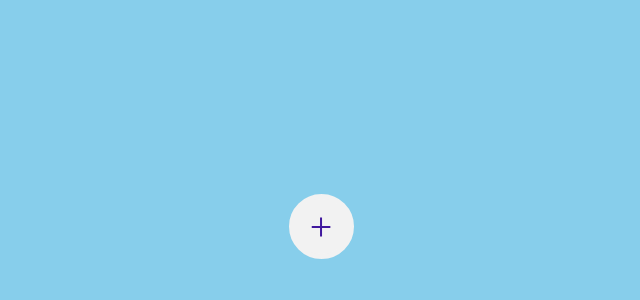
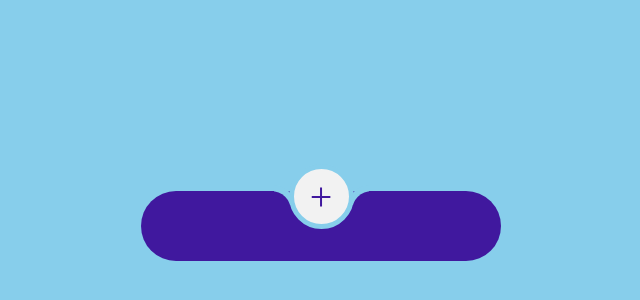
Before and after one commit to MojtabaAhmadpour/Mobile-Menu, a Next.js app: page / in a window 1280 px wide. Shown: the part 174-474 px from the top of the page, without its empty margins (319-959 px from the left). Built offline with nearby package versions, Linux system fonts and the light colour scheme.

Commit message:
Forming the base of the main menu

```diff
--- a/src/app/globals.css
+++ b/src/app/globals.css
@@ -1,24 +1,18 @@
-*{
+* {
     padding: 0;
     margin: 0;
     box-sizing: border-box;
 }
 
-.container{
+.container {
     display: flex;
     align-items: center;
     justify-content: center;
     min-height: 100vh;
     background: skyblue;
 }
-.navigation{
-    position: relative;
-    display: flex;
-    align-items: center;
-    justify-content: center;
-}
 
-.menuToggle{
+.menuToggle {
     position: relative;
     display: flex;
     align-items: center;
@@ -26,13 +20,14 @@
     width: 65px;
     height: 65px;
     background: #f2f2f2;
-    border: 5px solid #f2f2f2;
+    border: 5px solid skyblue;
     border-radius: 50%;
     cursor: pointer;
     z-index: 10;
+    transform: translateY(-30px);
 }
 
-.menuToggle::before{
+.menuToggle::before {
     content: '+';
     position: absolute;
     font-size: 40px;
@@ -40,6 +35,43 @@
     color: #40189E;
 }
 
-.menuToggle.active::before{
+.menuToggle.active::before {
     transform: rotate(225deg);
 }
+
+.menu {
+    position: absolute;
+    width: 360px;
+    height: 70px;
+    background: #40189E;
+    border-radius: 70px;
+}
+
+.menuToggle span {
+    position: absolute;
+    inset: 0;
+}
+
+.menuToggle span::before {
+    content: '';
+    position: absolute;
+    width: 20px;
+    height: 20px;
+    left: -23px;
+    top: 22px;
+    background: transparent;
+    border-top-right-radius: 20px;
+    box-shadow: 3px -6px skyblue;
+}
+
+.menuToggle span::after {
+    content: '';
+    position: absolute;
+    width: 20px;
+    height: 20px;
+    right: -23px;
+    top: 22px;
+    background: transparent;
+    border-top-left-radius: 20px;
+    box-shadow: -3px -6px skyblue;
+}
--- a/src/app/page.js
+++ b/src/app/page.js
@@ -14,13 +14,11 @@ export default function Home() {
     <>
 
       <div className="container">
-        <div classNames="navigation">
+          <div className="menu"></div>
           <div className={`menuToggle ${isRotate ? "active" : ""}`}
-          onClick={Change}
-
-          ></div>
-          <div className="menu"></div>
-        </div>
+          onClick={Change}>
+            <span></span>
+          </div>
       </div>
 
 
```
